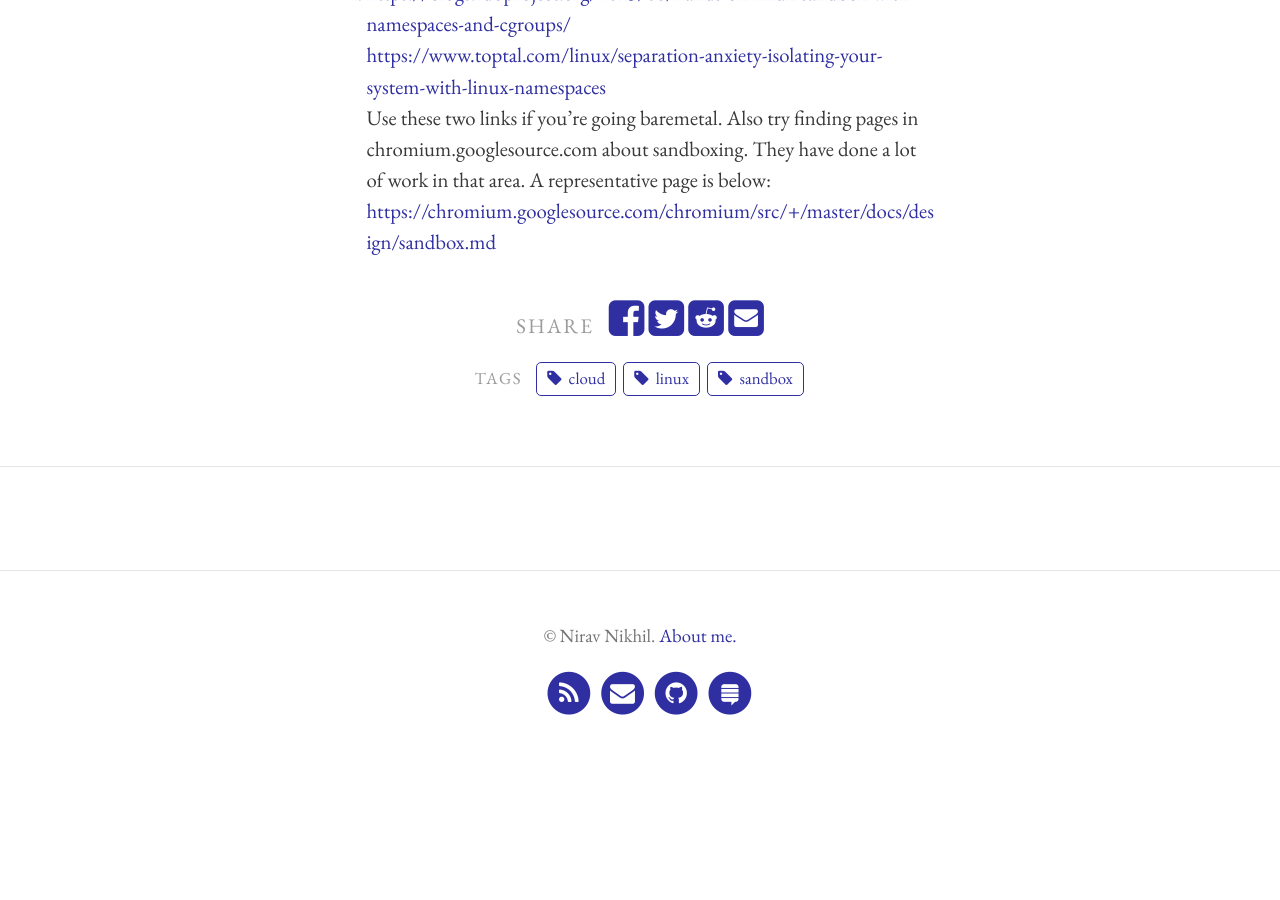
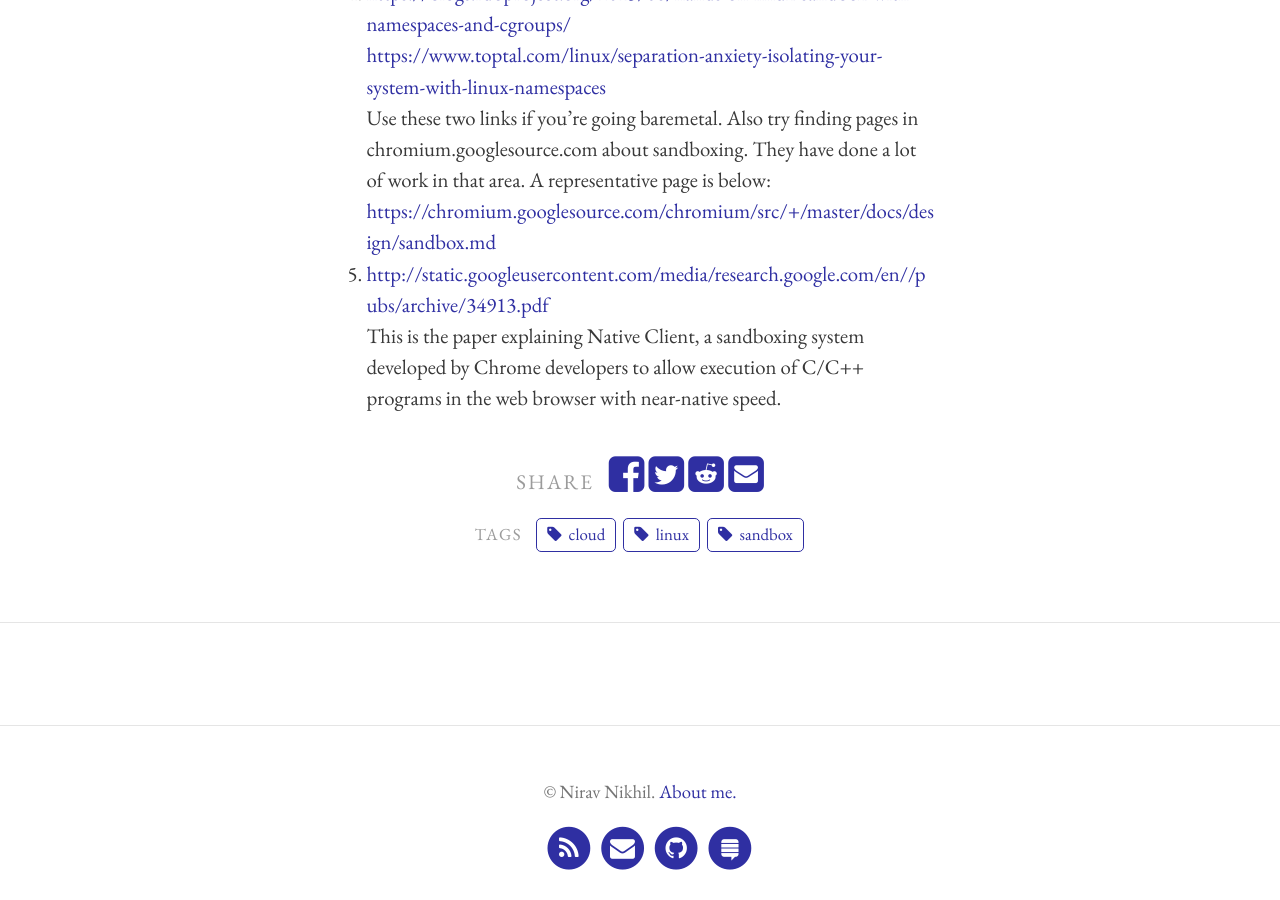
Before and after one commit to niravcodes/niravcodes.github.io, a Jekyll site: the page built from _posts/2019-10-08-sandboxing-small-executables-on-linux-many-tries.md, in a window 1280 px wide and 900 px high, scrolled down 6244 px. Built offline with Jekyll 4.4.1, drawn with Linux system fonts in a browser that asks for light colours; some web fonts are replaced; comment, search, counter and statistics services are not loaded; before the commit the page ends 7032 px from its top, so only the background shows below that.

Commit message:
Update from Forestry.io nirav Nikhil updated _posts/2019-10-08-sandboxing-small-executables-on-linux-many-tries.md

```diff
--- a/_posts/2019-10-08-sandboxing-small-executables-on-linux-many-tries.md
+++ b/_posts/2019-10-08-sandboxing-small-executables-on-linux-many-tries.md
@@ -85,3 +84,5 @@ PS [Mosh](https://mosh.org/ "Mosh website") is really cool substitute to SSH, sp
 4. [https://blogs.rdoproject.org/2015/08/hands-on-linux-sandbox-with-namespaces-and-cgroups/](https://blogs.rdoproject.org/2015/08/hands-on-linux-sandbox-with-namespaces-and-cgroups/ "https://blogs.rdoproject.org/2015/08/hands-on-linux-sandbox-with-namespaces-and-cgroups/")
    [https://www.toptal.com/linux/separation-anxiety-isolating-your-system-with-linux-namespaces](https://www.toptal.com/linux/separation-anxiety-isolating-your-system-with-linux-namespaces "https://www.toptal.com/linux/separation-anxiety-isolating-your-system-with-linux-namespaces")
    Use these two links if you're going baremetal. Also try finding pages in chromium.googlesource.com about sandboxing. They have done a lot of work in that area. A representative page is below: [https://chromium.googlesource.com/chromium/src/+/master/docs/design/sandbox.md](https://chromium.googlesource.com/chromium/src/+/master/docs/design/sandbox.md "https://chromium.googlesource.com/chromium/src/+/master/docs/design/sandbox.md")
+5. [http://static.googleusercontent.com/media/research.google.com/en//pubs/archive/34913.pdf](http://static.googleusercontent.com/media/research.google.com/en//pubs/archive/34913.pdf "http://static.googleusercontent.com/media/research.google.com/en//pubs/archive/34913.pdf")
+   This is the paper explaining Native Client, a sandboxing system developed by Chrome developers to allow execution of C/C++ programs in the web browser with near-native speed.
```
Also changed, not shown: other parts of _posts/2019-10-08-sandboxing-small-executables-on-linux-many-tries.md (+3 -4 lines), .forestry/front_matter/templates/page.yml, .forestry/front_matter/templates/post.yml, .forestry/front_matter/templates/project.yml, .forestry/settings.yml.
